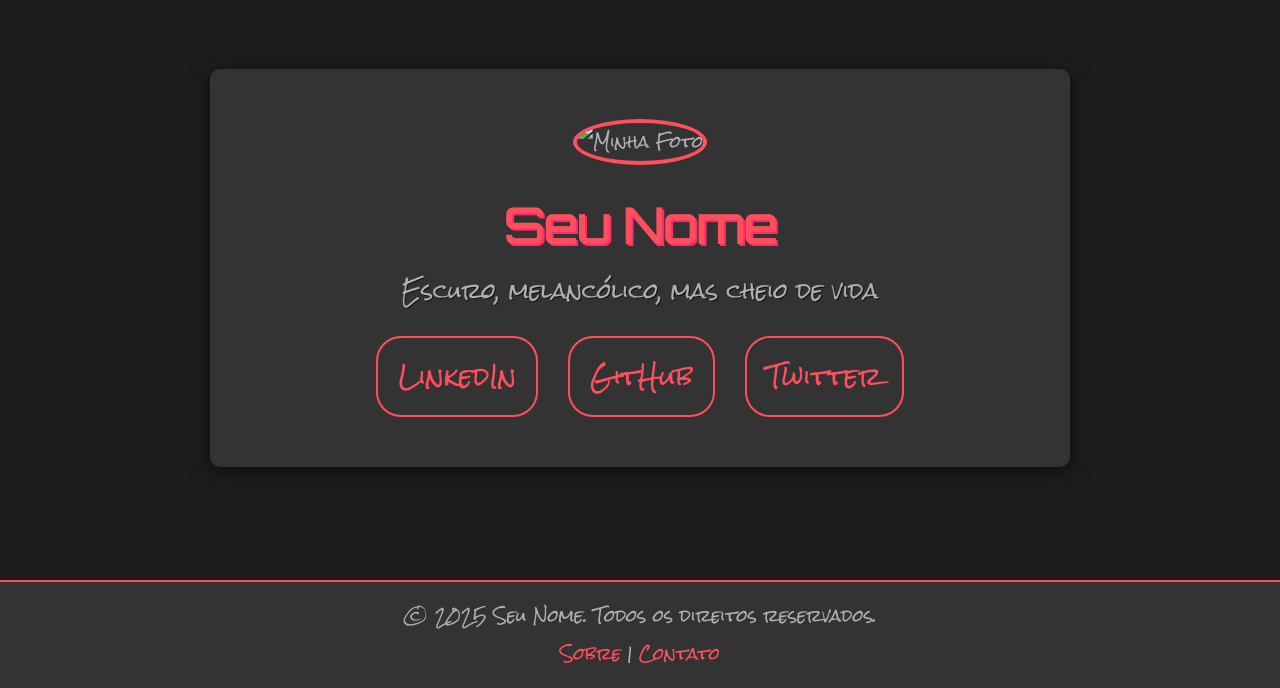
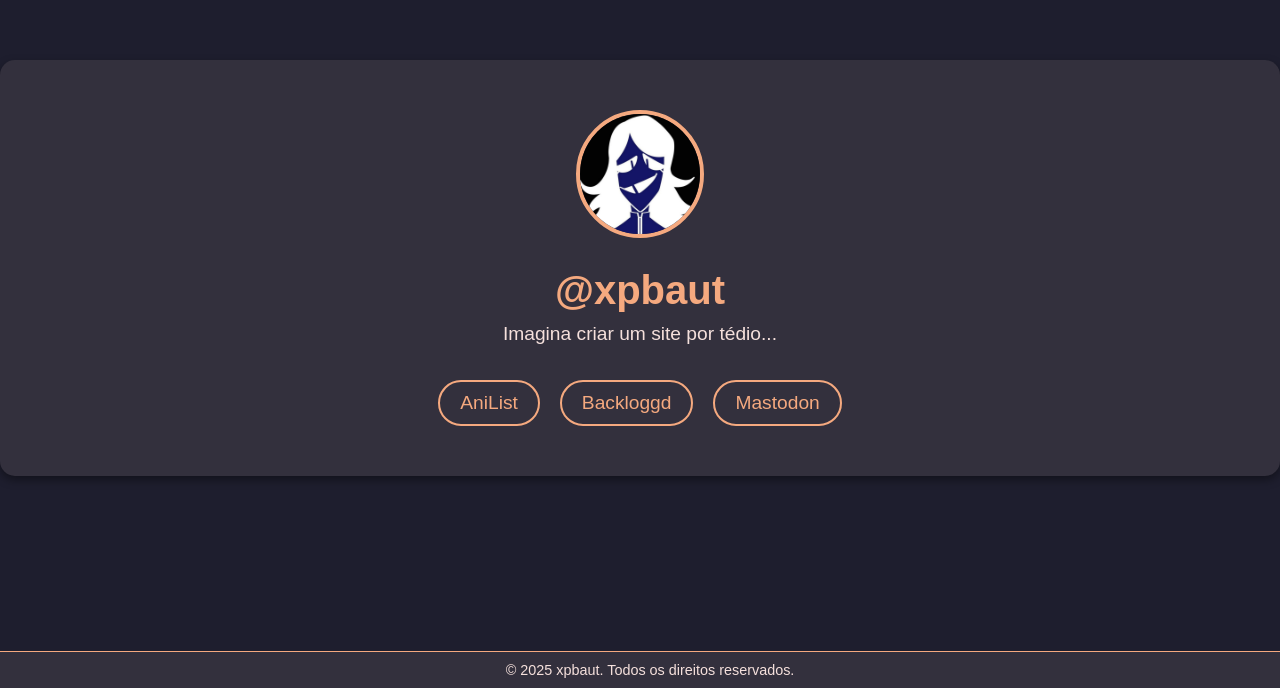
Before and after one commit to xpbaut/website, a plain HTML site: page index.html in a window 1280 px wide. Shown: the part 112-800 px from the top of the page. Drawn offline with Linux system fonts and the light colour scheme; a web font is replaced by a local one.

Commit message:
Update index.html

```diff
--- a/index.html
+++ b/index.html
@@ -3,26 +3,26 @@
 <head>
     <meta charset="UTF-8">
     <meta name="viewport" content="width=device-width, initial-scale=1.0">
-    <title>Minha Bio - Emo 2000</title>
+    <title>Minha Bio</title>
 
-    <!-- Importando fontes mais agressivas e típicas -->
-    <link href="https://fonts.googleapis.com/css2?family=Rock+Salt&display=swap" rel="stylesheet">
-    <link href="https://fonts.googleapis.com/css2?family=Orbitron&display=swap" rel="stylesheet">
+    <!-- Importando a fonte Google Sans -->
+    <link href="https://fonts.googleapis.com/css2?family=Google+Sans&display=swap" rel="stylesheet">
 
     <style>
-        /* Cores escuras e de alto contraste */
+        /* Definindo as cores do tema Catppuccin Mocha */
         :root {
-            --bg: #1d1d1d; /* fundo preto escuro */
-            --fg: #b0b0b0; /* texto claro, quase cinza */
-            --highlight: #ff4f5e; /* cor de destaque vermelho */
-            --border: #333; /* borda escura */
-            --accent: #ff2a68; /* tom de rosa para acentuar */
-            --shadow: rgba(0, 0, 0, 0.6); /* sombra suave */
+            --bg: #1e1e2e; /* fundo escuro */
+            --fg: #d9e0ee; /* texto claro */
+            --primary: #f5e0dc; /* principal */
+            --accent: #b4befe; /* destaque suave */
+            --highlight: #f5a97f; /* destaque */
+            --border: #33303d; /* borda sutil */
+            --shadow: rgba(0, 0, 0, 0.4); /* sombra suave */
         }
 
         /* Estilos globais */
         body {
-            font-family: 'Rock Salt', cursive, sans-serif;
+            font-family: 'Google Sans', sans-serif;
             margin: 0;
             padding: 0;
             background-color: var(--bg);
@@ -32,32 +32,50 @@
             align-items: center;
             justify-content: center;
             min-height: 100vh;
-            width: 100%;
-            overflow-x: hidden;
-            transition: all 0.3s ease;
+            width: 100%; /* Garantindo que o corpo ocupe toda a largura */
+            transition: background-color 0.3s ease, color 0.3s ease;
         }
 
-        /* Cabeçalho e nome de perfil */
+        h1 {
+            font-size: 2.5rem;
+            color: var(--highlight);
+            margin: 10px 0;
+        }
+
+        p {
+            font-size: 1.2rem;
+            margin: 5px 0;
+            color: var(--primary);
+        }
+
+        /* Caixa de Perfil */
         .profile-header {
-            width: 90%;
-            max-width: 800px;
+            width: 100%;
+            max-width: 100%; /* Remover o limite de largura */
             background-color: var(--border);
-            padding: 50px 30px;
-            border-radius: 10px;
-            box-shadow: 0 4px 20px var(--shadow);
+            border-radius: 15px;
+            padding: 50px 20px;
+            display: flex;
+            flex-direction: column;
+            align-items: center;
+            justify-content: center;
             text-align: center;
-            position: relative;
-            overflow: hidden;
+            box-shadow: 0 4px 10px var(--shadow);
             margin-bottom: 40px;
+            box-sizing: border-box;
+        }
+
+        .profile-header:hover {
+            transform: translateY(-10px); /* Efeito de "elevação" ao passar o mouse */
         }
 
         /* Imagem de Perfil */
         .profile-img {
-            width: 150px;
-            height: 150px;
+            width: 120px;
+            height: 120px;
             border-radius: 50%;
+            margin-bottom: 20px;
             border: 4px solid var(--highlight);
-            margin-bottom: 20px;
             transition: transform 0.3s ease;
         }
 
@@ -65,114 +83,66 @@
             transform: scale(1.1);
         }
 
-        /* Nome de Perfil */
-        h1 {
-            font-family: 'Orbitron', sans-serif;
-            font-size: 3rem;
-            color: var(--highlight);
-            margin: 10px 0;
-            text-shadow: 2px 2px var(--accent);
-        }
-
-        /* Descrição de Perfil */
-        p {
-            font-size: 1.3rem;
-            margin: 10px 0;
-            color: var(--fg);
-            text-shadow: 1px 1px var(--shadow);
-        }
-
-        /* Links sociais */
+        /* Links Sociais */
         .social-links {
             display: flex;
+            gap: 20px;
             justify-content: center;
-            gap: 30px;
-            margin-top: 20px;
-            flex-wrap: wrap;
+            margin-top: 30px;
+            flex-wrap: wrap; /* Permite que os links se ajustem se não caberem */
         }
 
         .social-links a {
+            text-decoration: none;
             color: var(--highlight);
-            text-decoration: none;
-            font-size: 1.5rem;
+            font-size: 1.2rem;
+            padding: 10px 20px;
             border: 2px solid var(--highlight);
-            padding: 10px 20px;
-            border-radius: 25px;
+            border-radius: 30px;
             background-color: transparent;
-            position: relative;
-            overflow: hidden;
             transition: all 0.3s ease;
         }
 
-        .social-links a::before {
-            content: "";
-            position: absolute;
-            top: 0;
-            left: 0;
-            width: 100%;
-            height: 100%;
+        .social-links a:hover {
             background-color: var(--highlight);
-            transform: scaleX(0);
-            transform-origin: right;
-            transition: transform 0.3s ease;
-        }
-
-        .social-links a:hover::before {
-            transform: scaleX(1);
-            transform-origin: left;
-        }
-
-        .social-links a:hover {
             color: #fff;
-            box-shadow: 0 4px 10px var(--shadow);
-        }
-
-        /* Rodapé */
-        footer {
-            width: 100%;
-            background-color: var(--border);
-            color: var(--fg);
-            text-align: center;
-            padding: 15px 0;
-            font-size: 1rem;
-            position: absolute;
-            bottom: 0;
-            left: 0;
-            box-sizing: border-box;
-            border-top: 2px solid var(--highlight);
-            transition: background-color 0.3s ease;
-        }
-
-        footer a {
-            color: var(--highlight);
-            text-decoration: none;
-            transition: color 0.3s ease;
-        }
-
-        footer a:hover {
-            color: var(--accent);
-            text-decoration: underline;
+            transform: scale(1.05); /* Animação de aumento */
         }
 
         /* Responsividade */
         @media (max-width: 600px) {
-            h1 {
-                font-size: 2.5rem;
+            .profile-img {
+                width: 100px;
+                height: 100px;
             }
 
-            .profile-img {
-                width: 120px;
-                height: 120px;
+            h1 {
+                font-size: 1.8rem;
+            }
+
+            p {
+                font-size: 1rem;
             }
 
             .social-links {
                 flex-direction: column;
                 gap: 15px;
             }
+        }
 
-            footer {
-                font-size: 0.9rem;
-            }
+        /* Estilo do Copyright */
+        .copyright {
+            font-size: 0.9rem;
+            color: var(--primary);
+            text-align: center;
+            padding: 10px;
+            margin-top: 40px;
+            width: 100%;
+            position: fixed;
+            bottom: 0;
+            left: 0;
+            background-color: var(--border);
+            border-top: 1px solid var(--highlight);
         }
 
     </style>
@@ -181,28 +151,26 @@
 
     <div class="profile-header">
         <!-- Imagem de Perfil -->
-        <img src="insira a foto aqui" alt="Minha Foto" class="profile-img">
+        <img src="coisas/Picsart_25-01-28_09-23-09-830.jpg" alt="Minha Foto" class="profile-img">
 
         <!-- Nome e Descrição -->
         <div class="profile-info">
-            <h1>Seu Nome</h1>
-            <p>Escuro, melancólico, mas cheio de vida</p>
+            <h1>@xpbaut</h1>
+            <p>Imagina criar um site por tédio...</p>
         </div>
 
         <!-- Links Sociais -->
         <div class="social-links">
-            <a href="https://www.linkedin.com" target="_blank">LinkedIn</a>
-            <a href="https://www.github.com" target="_blank">GitHub</a>
-            <a href="https://www.twitter.com" target="_blank">Twitter</a>
+            <a href="https://anilist.co/user/xpbaut/" target="_blank">AniList</a>
+            <a href="https://www.backloggd.com/u/xpbaut/" target="_blank">Backloggd</a>
+            <a href="https://www.mstdn.social" target="_blank">Mastodon</a>
         </div>
     </div>
 
-    <!-- Rodapé com Copyright -->
-    <footer>
-        &copy; 2025 Seu Nome. Todos os direitos reservados.
-        <br>
-        <a href="#">Sobre</a> | <a href="#">Contato</a>
-    </footer>
+    <!-- Copyright -->
+    <div class="copyright">
+        &copy; 2025 xpbaut. Todos os direitos reservados.
+    </div>
 
 </body>
 </html>
```
